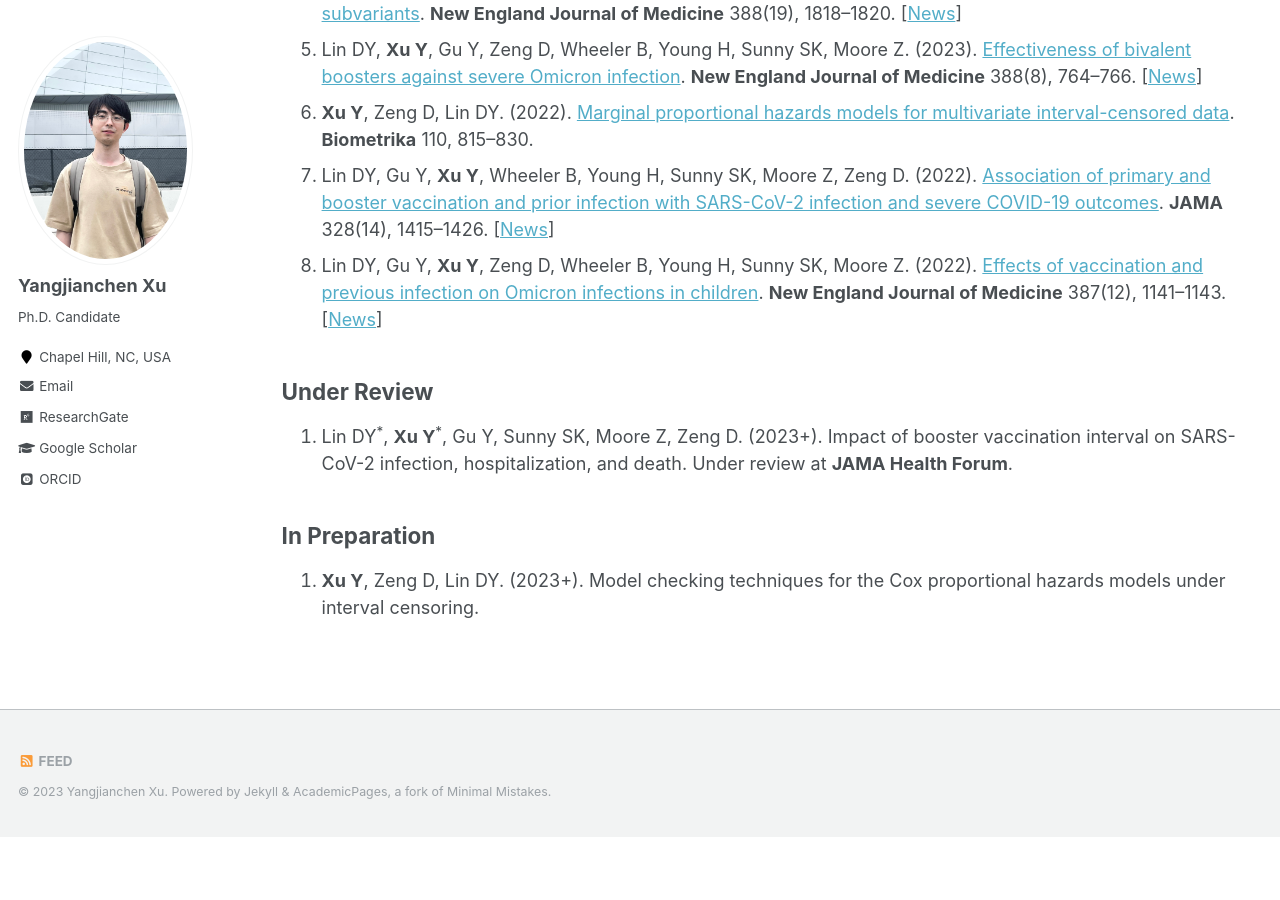
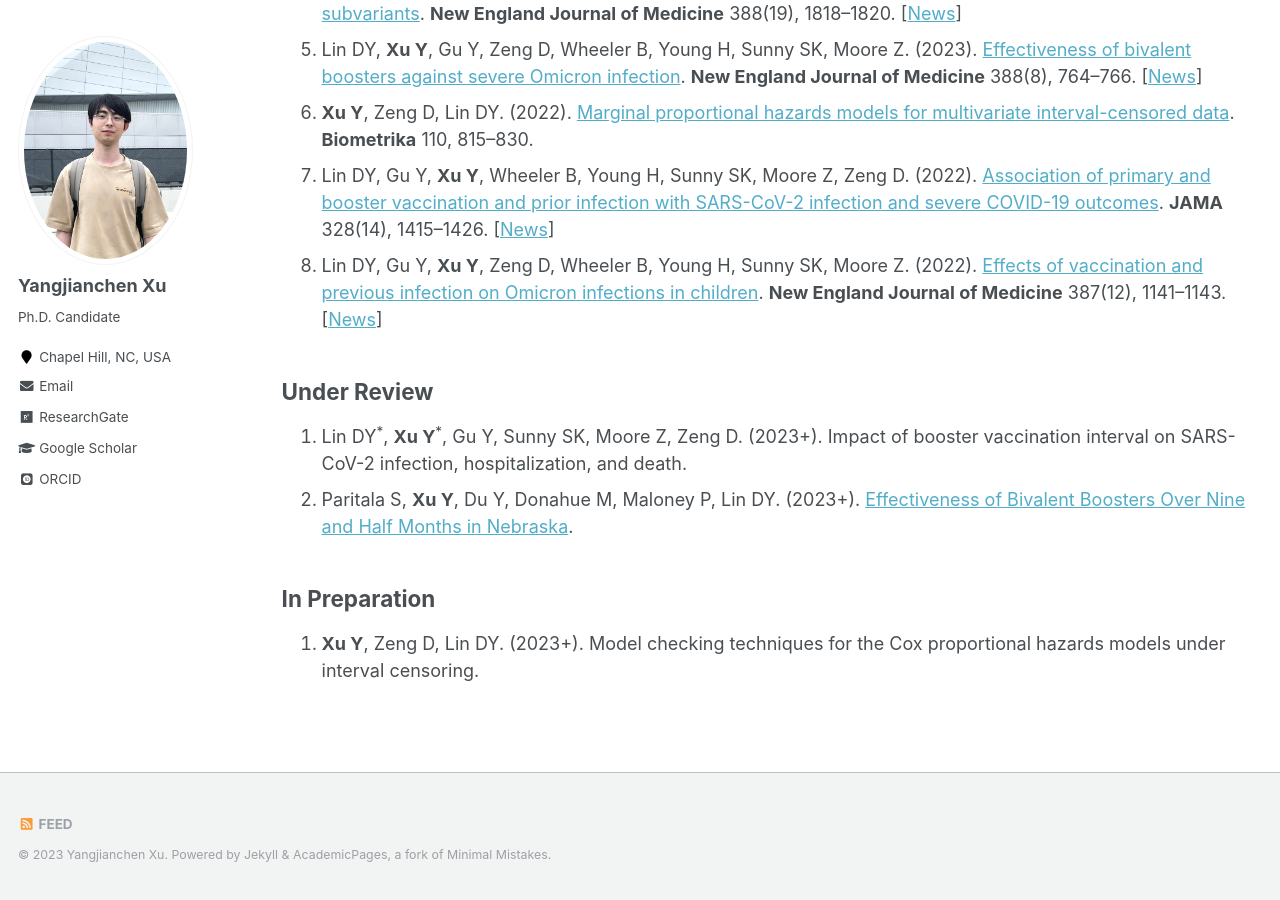
Before and after one commit to yangjc-xu/yangjc-xu.github.io, a Jekyll site: the page built from _pages/publications.md, in a window 1280 px wide and 900 px high, scrolled down 551 px. Built offline with Jekyll 4.4.1, drawn with Linux system fonts in a browser that asks for light colours; some web fonts are replaced; before the commit the page ends 1388 px from its top, so only the background shows below that.

Commit message:
Update publications.md

```diff
--- a/_pages/publications.md
+++ b/_pages/publications.md
@@ -18,7 +18,8 @@ author_profile: true
 8. Lin DY, Gu Y, **Xu Y**, Zeng D, Wheeler B, Young H, Sunny SK, Moore Z. (2022). [Effects of vaccination and previous infection on Omicron infections in children](https://www.nejm.org/doi/full/10.1056/NEJMc2209371). **New England Journal of Medicine** 387(12), 1141–1143. \[[News](https://www.altmetric.com/details/135646402/news?src=bookmarklet)\]
 
 ## Under Review
-1. Lin DY<sup>*</sup>, **Xu Y**<sup>*</sup>, Gu Y, Sunny SK, Moore Z, Zeng D. (2023+). Impact of booster vaccination interval on SARS-CoV-2 infection, hospitalization, and death. Under review at **JAMA Health Forum**.
+1. Lin DY<sup>*</sup>, **Xu Y**<sup>*</sup>, Gu Y, Sunny SK, Moore Z, Zeng D. (2023+). Impact of booster vaccination interval on SARS-CoV-2 infection, hospitalization, and death.
+1. Paritala S, **Xu Y**, Du Y, Donahue M, Maloney P, Lin DY. (2023+). [Effectiveness of Bivalent Boosters Over Nine and Half Months in Nebraska](https://www.medrxiv.org/content/10.1101/2023.12.03.23299338v1).
 
 ## In Preparation
 1. **Xu Y**, Zeng D, Lin DY. (2023+). Model checking techniques for the Cox proportional hazards models under interval censoring.
```
